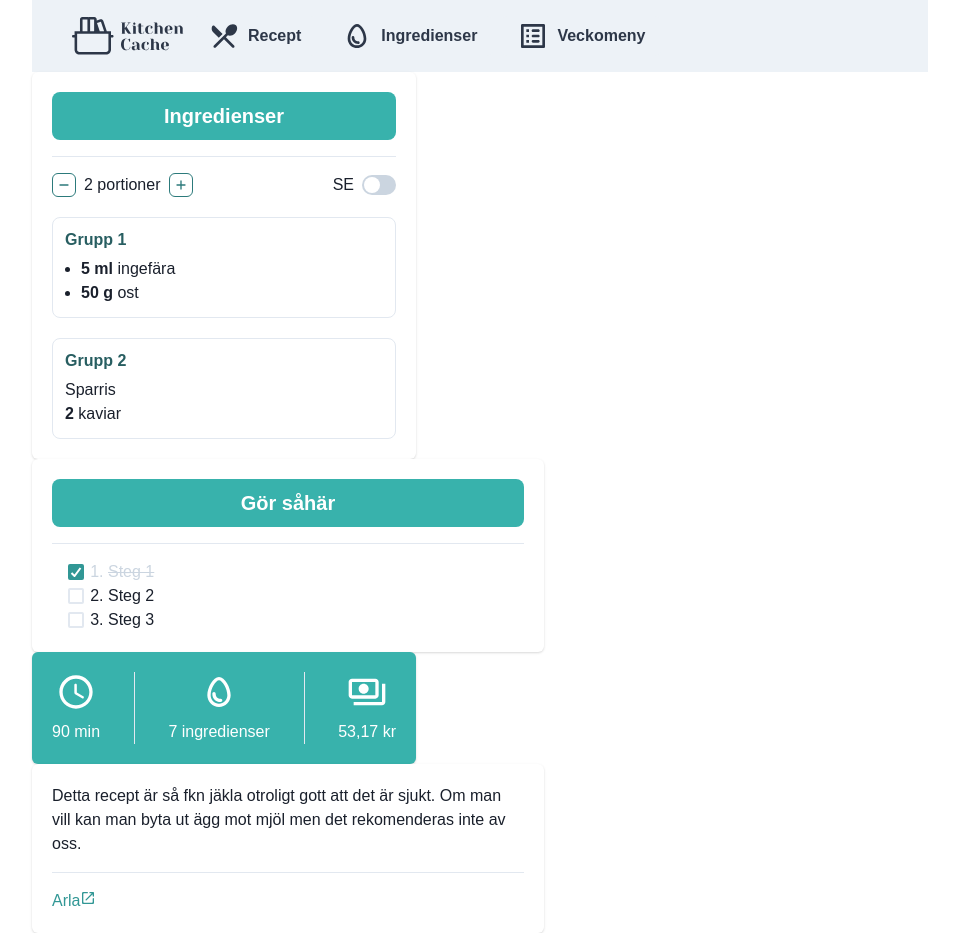
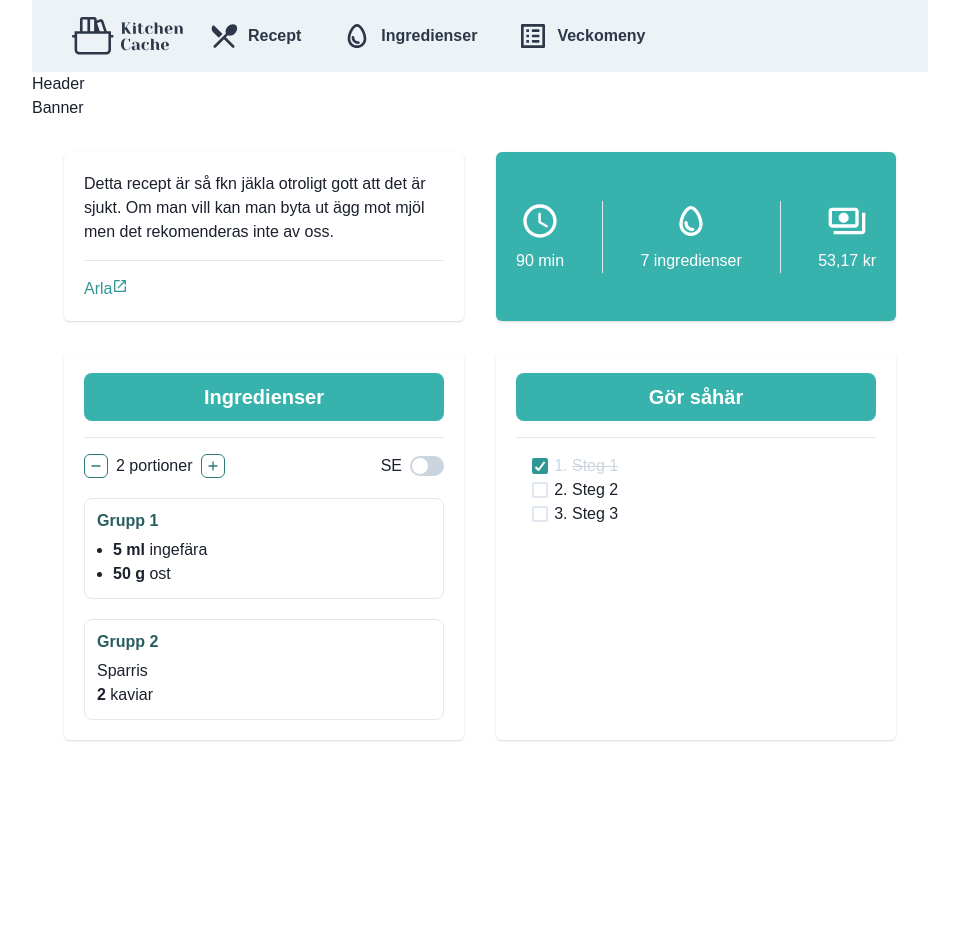
Before and after one commit to teojonsater/kitchen-cache-v2, a React (Create React App) app in the folder client/: page / in a window 1280 px wide. Shown: the whole page, without its empty margins (160-1119 px from the left). After the commit the page ends 800 px from the top, so only its background shows below. Built offline with nearby package versions, Linux system fonts and the light colour scheme.

Commit message:
Created a folder structure and layout for the RecipePage.tsx

```diff
--- a/client/src/Layout.tsx
+++ b/client/src/Layout.tsx
@@ -1,11 +1,8 @@
 import React from "react";
 import { Outlet } from "react-router-dom";
-import IngredientsCard from "./design/IngredientsCard";
+import { Box, Flex } from "@chakra-ui/react";
+import RecipePage from "./pages/RecipePage";
 import Navbar from "./design/Navbar";
-import { Box, Flex } from "@chakra-ui/react";
-import StepsCard from "./design/StepsCard";
-import StatsCard from "./design/StatsCard";
-import DescriptionCard from "./design/DescriptionCard";
 
 function Layout() {
 	return (
@@ -13,10 +10,7 @@ function Layout() {
 			<Flex w="full" justifyContent="center">
 				<Box maxWidth="4xl" w="full" bgColor="white">
 					<Navbar />
-					<IngredientsCard />
-					<StepsCard />
-					<StatsCard />
-					<DescriptionCard />
+					<RecipePage />
 					<Outlet />
 				</Box>
 			</Flex>
--- a/client/src/design/DescriptionCard.tsx
+++ b/client/src/design/DescriptionCard.tsx
@@ -12,7 +12,7 @@ import OpenInNewRoundedIcon from "@mui/icons-material/OpenInNewRounded";
 
 function DescriptionCard() {
 	return (
-		<Card w={"lg"}>
+		<Card>
 			<CardBody>
 				<VStack
 					spacing="4"
--- a/client/src/design/IngredientsCard.tsx
+++ b/client/src/design/IngredientsCard.tsx
@@ -23,7 +23,7 @@ import AddRoundedIcon from "@mui/icons-material/AddRounded";
 
 function IngredientsCard() {
 	return (
-		<Card w="sm">
+		<Card>
 			<CardBody>
 				<Flex direction="column" gap="5">
 					<VStack
--- a/client/src/design/StatsCard.tsx
+++ b/client/src/design/StatsCard.tsx
@@ -14,12 +14,13 @@ import PaymentsOutlinedIcon from "@mui/icons-material/PaymentsOutlined";
 
 function StatsCard() {
 	return (
-		<Card w={"sm"} bgColor={"teal.400"}>
-			<CardBody>
+		<Card bgColor={"teal.400"}>
+			<CardBody as={HStack} align="center">
 				<HStack
 					divider={<StackDivider />}
 					justifyContent={"space-between"}
 					color="white"
+					w="full"
 				>
 					<VStack>
 						<Icon as={AccessTimeRoundedIcon} boxSize={10} />
--- a/client/src/design/StepsCard.tsx
+++ b/client/src/design/StepsCard.tsx
@@ -14,7 +14,7 @@ import {
 
 function StepsCard() {
 	return (
-		<Card w="lg">
+		<Card>
 			<CardBody>
 				<Flex direction="column" gap="5">
 					<VStack
--- /dev/null
+++ b/client/src/pages/RecipePage/RecipePage.tsx
@@ -0,0 +1,15 @@
+import React from "react";
+import { Box, Flex } from "@chakra-ui/react";
+import RecipeBody from "./components/RecipeBody";
+
+function RecipePage() {
+	return (
+		<Flex direction="column">
+			<Box>Header</Box>
+			<Box>Banner</Box>
+			<RecipeBody />
+		</Flex>
+	);
+}
+
+export default RecipePage;
--- /dev/null
+++ b/client/src/pages/RecipePage/components/RecipeBody/RecipeBody.tsx
@@ -0,0 +1,19 @@
+import React from "react";
+import { SimpleGrid } from "@chakra-ui/react";
+import DescriptionCard from "../../../../design/DescriptionCard";
+import StatsCard from "../../../../design/StatsCard";
+import IngredientsCard from "../../../../design/IngredientsCard";
+import StepsCard from "../../../../design/StepsCard";
+
+function RecipeBody() {
+	return (
+		<SimpleGrid columns={2} spacing={8} p="8">
+			<DescriptionCard />
+			<StatsCard />
+			<IngredientsCard />
+			<StepsCard />
+		</SimpleGrid>
+	);
+}
+
+export default RecipeBody;
--- /dev/null
+++ b/client/src/pages/RecipePage/components/RecipeBody/index.ts
@@ -0,0 +1,3 @@
+import RecipeBody from "./RecipeBody";
+
+export default RecipeBody;
--- /dev/null
+++ b/client/src/pages/RecipePage/index.ts
@@ -0,0 +1,3 @@
+import RecipePage from "./RecipePage";
+
+export default RecipePage;
```
